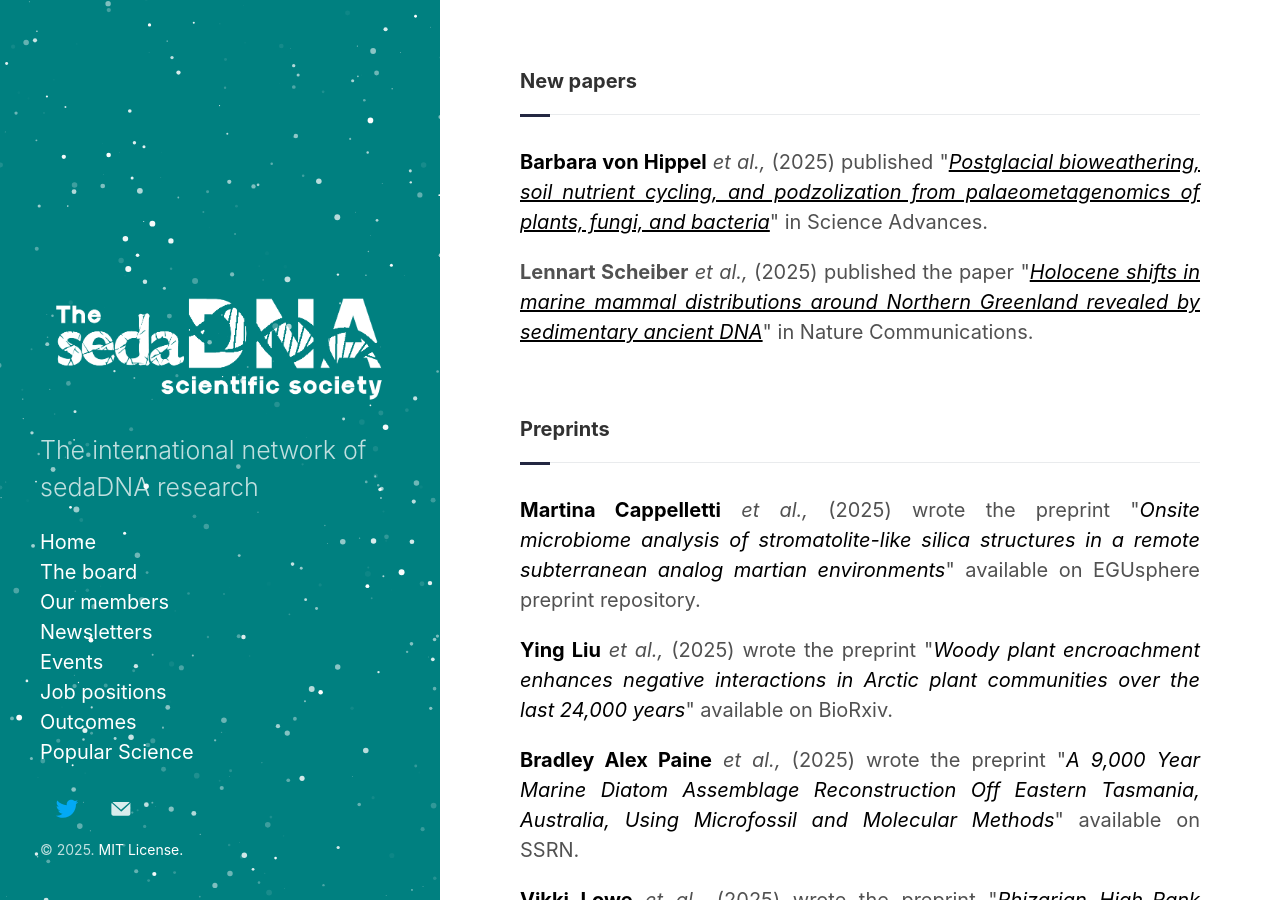
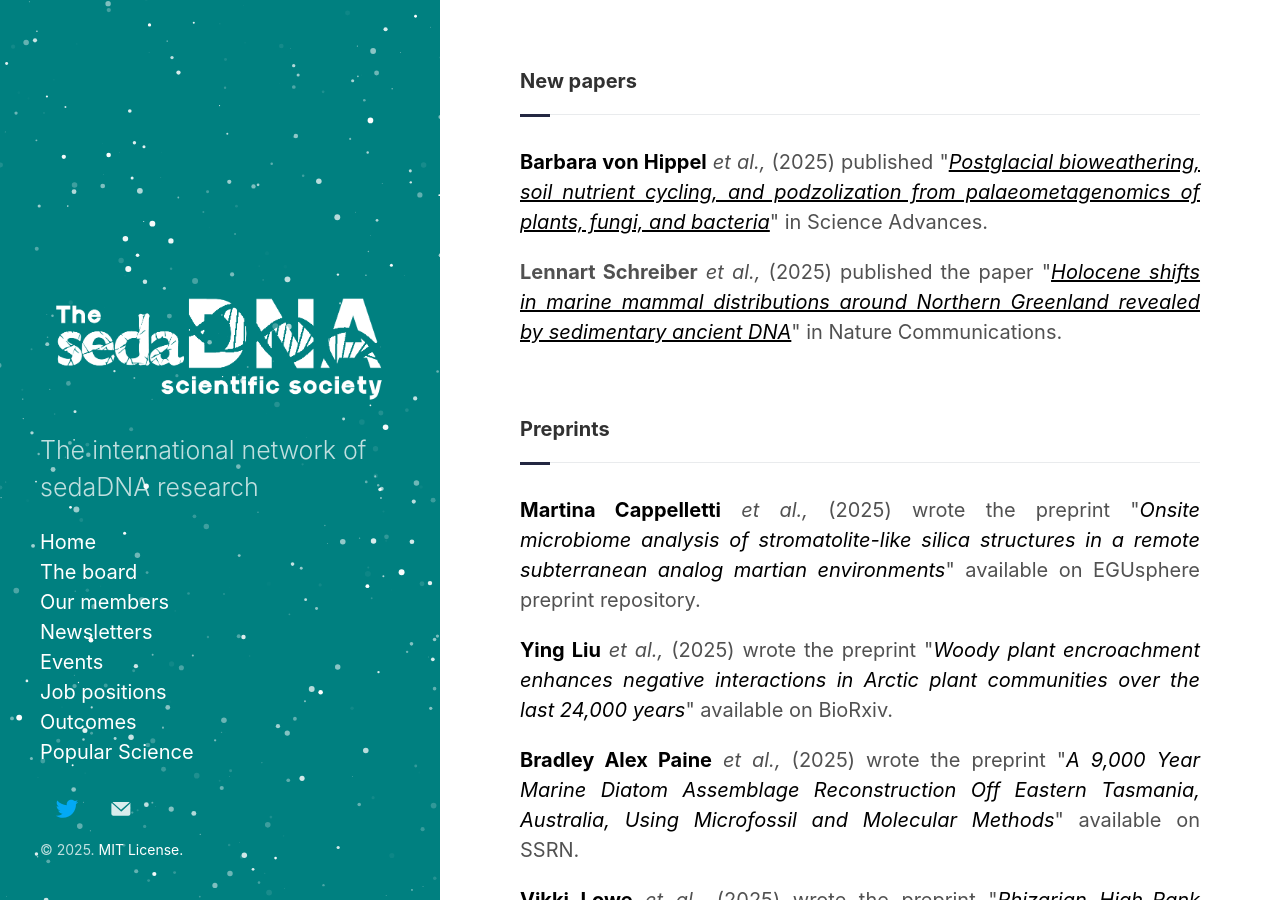
Before and after one commit to sedadna/sedadna.github.io, a Jekyll site: the page built from category/news/25-06.md, in a window 1280 px wide and 900 px high, scrolled down 555 px. Built offline with Jekyll 4.4.1, drawn with Linux system fonts in a browser that asks for light colours.

Commit message:
Update 25-06.md
Typo

```diff
--- a/category/news/25-06.md
+++ b/category/news/25-06.md
@@ -15,7 +15,7 @@ title: June 2025 Newsletter
 <div class="intro">
 <h4 class="section-title underline">New papers</h4>
 <p><a href="https://www.researchgate.net/profile/Barbara-Von-Hippel" target="_blank"><b>Barbara von Hippel</b></a><i> et al.,</i> (2025) published "<a href="https://www.science.org/doi/full/10.1126/sciadv.adj5527" target="_blank"><u><i>Postglacial bioweathering, soil nutrient cycling, and podzolization from palaeometagenomics of plants, fungi, and bacteria</i></u></a>" in Science Advances.</p>
-<p><b>Lennart Scheiber</b><i> et al.,</i> (2025) published the paper "<a href="https://www.nature.com/articles/s41467-025-59731-0" target="_blank"><u><i>Holocene shifts in marine mammal distributions around Northern Greenland revealed by sedimentary ancient DNA</i></u></a>" in Nature Communications.</p>
+<p><b>Lennart Schreiber</b><i> et al.,</i> (2025) published the paper "<a href="https://www.nature.com/articles/s41467-025-59731-0" target="_blank"><u><i>Holocene shifts in marine mammal distributions around Northern Greenland revealed by sedimentary ancient DNA</i></u></a>" in Nature Communications.</p>
 <br>
 <div class="intro">
 <h4 class="section-title underline">Preprints</h4>
```
